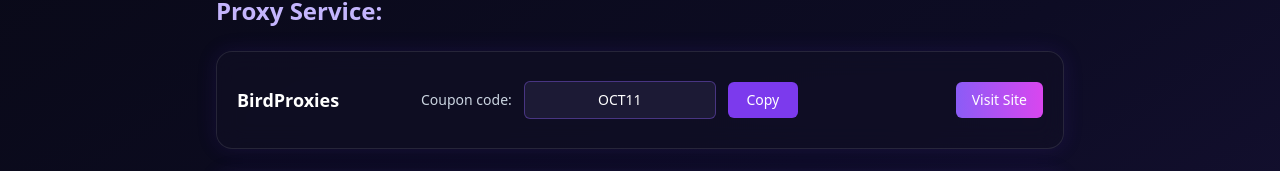
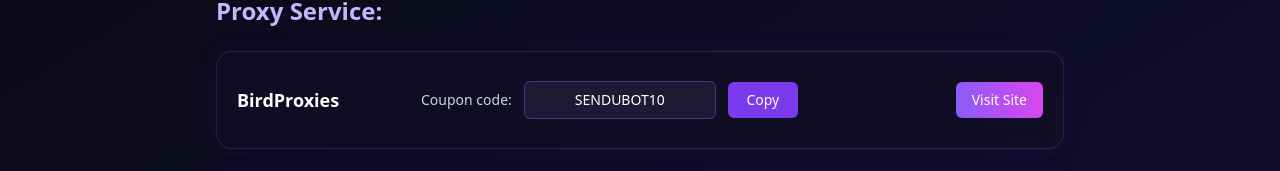
Before and after one commit to usuuythsyf6365-source/coupon-site, a Next.js app: page / in a window 1280 px wide. Shown: the part 134-305 px from the top of the page. Built offline with nearby package versions, Linux system fonts and the light colour scheme.

Commit message:
Update page

```diff
--- a/src/pages/page.tsx
+++ b/src/pages/page.tsx
@@ -17,7 +17,7 @@
             id: "bird",
             name: "BirdProxies",
             logo: "/logos/bird.png",
-            coupon: "OCT11",
+            coupon: "SENDUBOT10",
             url: "https://birdproxies.com",
         },
         {
```
